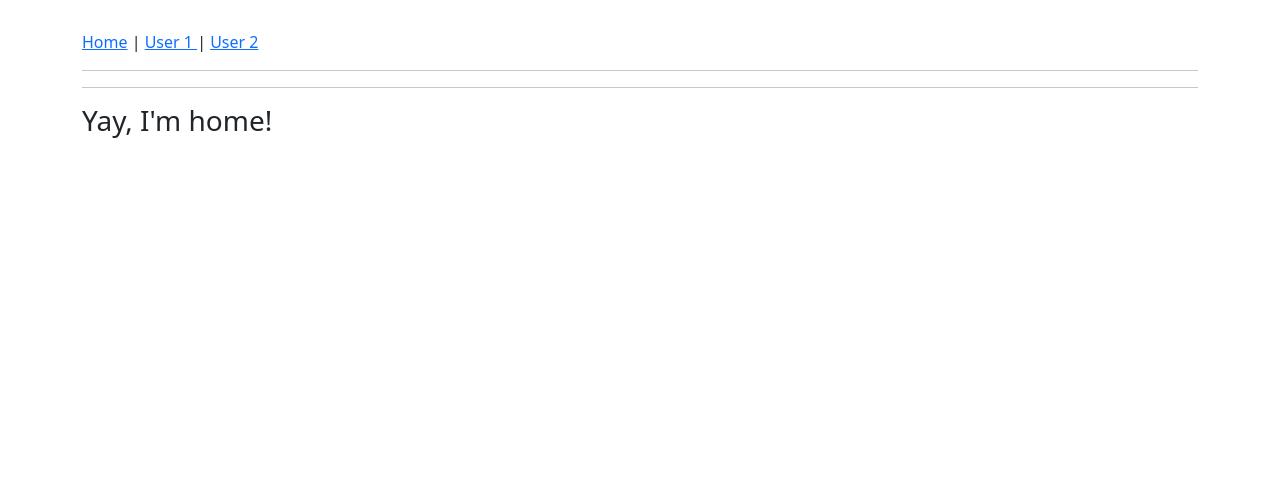
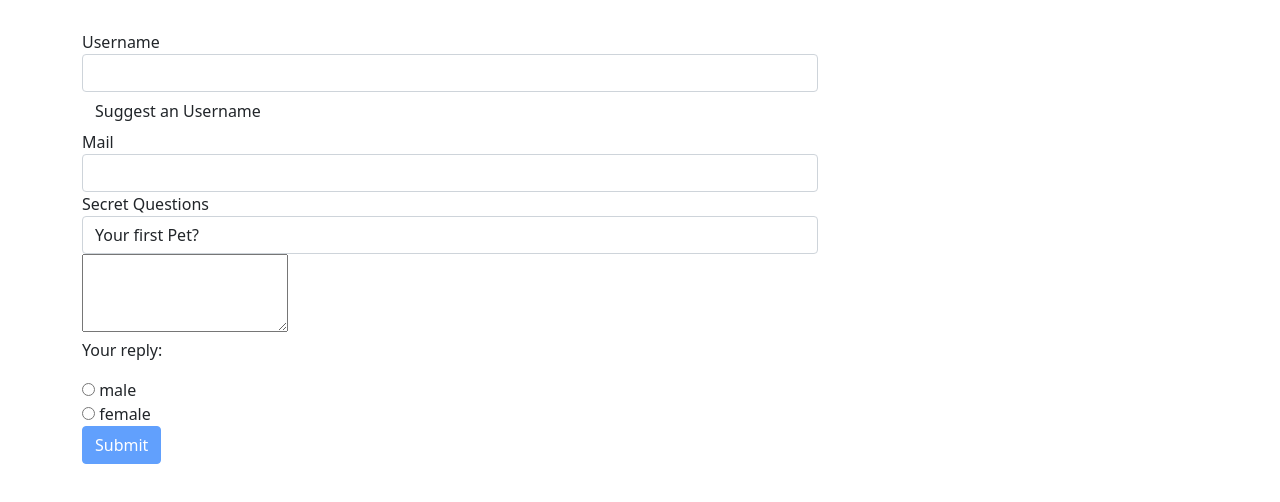
Before and after one commit to raimovasad/angular_course, an Angular app in the folder my-first-app/: page / in a window 1280 px wide. Shown: the top 502 px of the page. Built offline with nearby package versions, Linux system fonts and the light colour scheme.

Commit message:
feat: template driven form handling

```diff
--- a/my-first-app/src/app/app.component.html
+++ b/my-first-app/src/app/app.component.html
@@ -1,22 +1,40 @@
 <div class="container">
   <div class="row">
     <div class="col-xs-12 col-sm-10 col-md-8 col-sm-offset-1 col-md-offset-2">
-      <a routerLink="/">Home</a> |
-      <a [routerLink]="['user', 1]">
-        User 1
-      </a>
-      |
-      <a [routerLink]="['user', 2]">
-        User 2
-      </a>
-    </div>
-  </div>
-  <hr />
-  <p *ngIf="userActivated">Activated</p>
-  <hr/>
-  <div class="row">
-    <div class="col-xs-12 col-sm-10 col-md-8 col-sm-offset-1 col-md-offset-2">
-      <router-outlet></router-outlet>
+      <form (ngSubmit)="onSubmit()" #f="ngForm">
+        <div id="user-data" ngModelGroup="userData" #userData="ngModelGroup">
+          <div class="form-group">
+            <label for="username">Username</label>
+            <input type="text" id="username" class="form-control" ngModel name="username" required>
+          </div>
+          <button class="btn btn-default" type="button">Suggest an Username</button>
+          <div class="form-group">
+            <label for="email">Mail</label>
+            <input type="email" id="email" class="form-control"  ngModel name="email" required email #email="ngModel">
+            <span class="hepl-block" *ngIf="!email.valid && email.touched">Please enter a valid email!</span>
+          </div>
+
+        </div>
+        <p *ngIf="!userData.valid && userData.touched">User data is invalid!</p>
+        <div class="form-group">
+          <label for="secret">Secret Questions</label>
+          <select id="secret" class="form-control"  [ngModel]="defaultQuestion" name="secret" required>
+            <option value="pet">Your first Pet?</option>
+            <option value="teacher">Your first teacher?</option>
+          </select>
+        </div>
+        <div class="form-group">
+          <textarea name="questionAnswer"  rows="3" [(ngModel)]="answer"></textarea>
+        </div>
+        <p>Your reply: {{answer}} </p>
+        <div class="radio" *ngFor="let g of gender">
+          <label for="{{g}}">
+            <input type="radio" name="gender" [id]="g" ngModel [value]="g">
+            {{g}}
+          </label>
+        </div>
+        <button class="btn btn-primary" type="submit" [disabled]="!f.valid">Submit</button>
+      </form>
     </div>
   </div>
 </div>
--- a/my-first-app/src/app/app.component.scss
+++ b/my-first-app/src/app/app.component.scss
@@ -5,3 +5,8 @@
 .odd{
   color: red;
 }
+
+
+ input.ng-invalid.ng-touched {
+  border: 1px solid red;
+}
--- a/my-first-app/src/app/app.component.ts
+++ b/my-first-app/src/app/app.component.ts
@@ -1,24 +1,25 @@
-import { Component, OnDestroy, OnInit } from '@angular/core';
-import { Subscription } from 'rxjs';
-import { UserService } from './user.service';
+import { Component, ViewChild } from '@angular/core';
+import { NgForm } from '@angular/forms';
 
 @Component({
   selector: 'app-root',
   templateUrl: './app.component.html',
   styleUrls: ['./app.component.scss']
 })
-export class AppComponent implements OnInit, OnDestroy {
-  userActivated = false;
-  private subscription: Subscription;
-  constructor(private userService:UserService) {}
-
-  ngOnInit() {
-    this.subscription =this.userService.activatedEmitter.subscribe(didActivate=>{
-      this.userActivated = didActivate;
-    })
+export class AppComponent {
+@ViewChild('f') signupForm:NgForm;
+  defaultQuestion = 'pet';
+  gender = ['male', 'female']
+  answer:string;
+  suggestUserName() {
+    const suggestedName = 'Superuser';
   }
 
-  ngOnDestroy(): void {
-    this.subscription.unsubscribe();
+  // onSubmit(form: NgForm) {
+  //   console.log(form);
+  // }
+
+  onSubmit(){
+    console.log(this.signupForm);
   }
 }
```
Also changed, not shown: my-first-app/src/app/app-routing.module.ts (deleted, +0 -22 lines), my-first-app/src/app/app.module.ts (+4 -7 lines).
